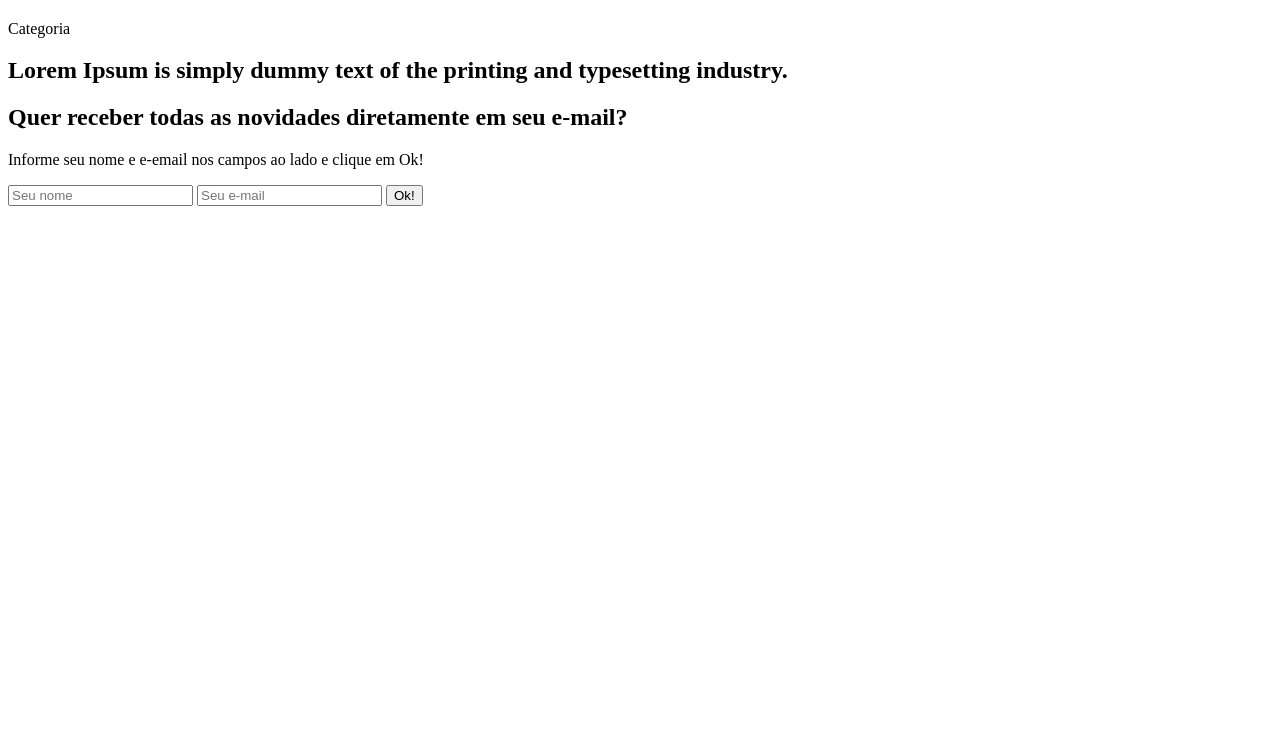
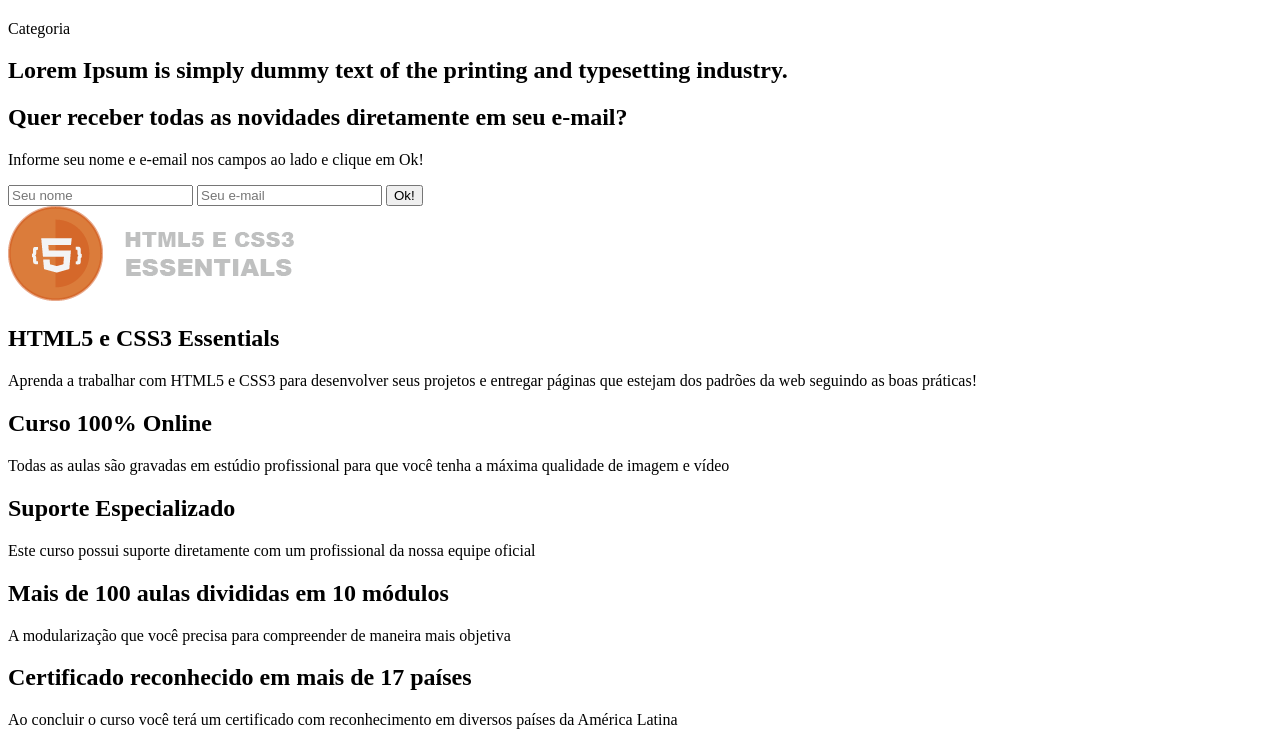
Before and after one commit to pedroleandro/html5css3, a website: page 03_projeto_prático/index.html in a window 1280 px wide. Shown: the part 10784-11529 px from the top of the page. Before the commit the page ends 10998 px from the top, so only its background shows below. Drawn offline with Linux system fonts and the light colour scheme.

Commit message:
feat(projeto prático): marcação da dobra - curso

```diff
--- a/03_projeto_prático/index.html
+++ b/03_projeto_prático/index.html
@@ -162,6 +162,44 @@
         </form>
     </article>
 
+    <section>
+        <header>
+            <img src="_img/logo.png" alt="" title="">
+            <h1>HTML5 e CSS3 Essentials</h1>
+            <p>Aprenda a trabalhar com HTML5 e CSS3 para desenvolver seus projetos e entregar páginas que estejam
+                dos padrões da web seguindo as boas práticas!</p>
+        </header>
+
+        <article>
+            <header>
+                <h2>Curso 100% Online</h2>
+                <p>Todas as aulas são gravadas em estúdio profissional para que você tenha a máxima qualidade de imagem e vídeo</p>
+            </header>
+        </article>
+
+        <article>
+            <header>
+                <h2>Suporte Especializado</h2>
+                <p>Este curso possui suporte diretamente com um profissional da nossa equipe oficial</p>
+            </header>
+        </article>
+
+        <article>
+            <header>
+                <h2>Mais de 100 aulas divididas em 10 módulos</h2>
+                <p>A modularização que você precisa para compreender de maneira mais objetiva</p>
+            </header>
+        </article>
+
+        <article>
+            <header>
+                <h2>Certificado reconhecido em mais de 17 países</h2>
+                <p>Ao concluir o curso você terá um certificado com reconhecimento em diversos países da América Latina</p>
+            </header>
+        </article>
+
+    </section>
+
 </main>
 
 <footer>
```
